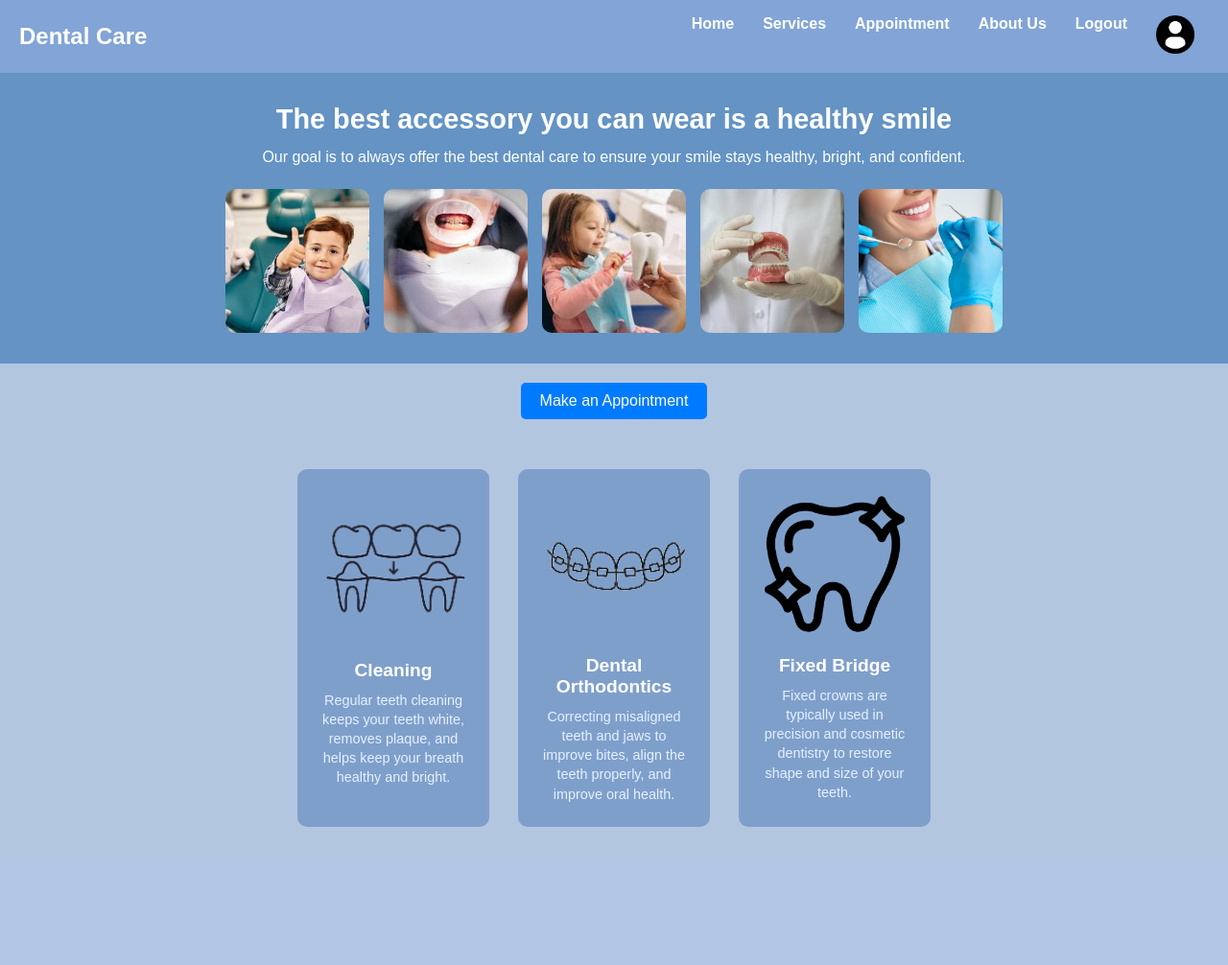
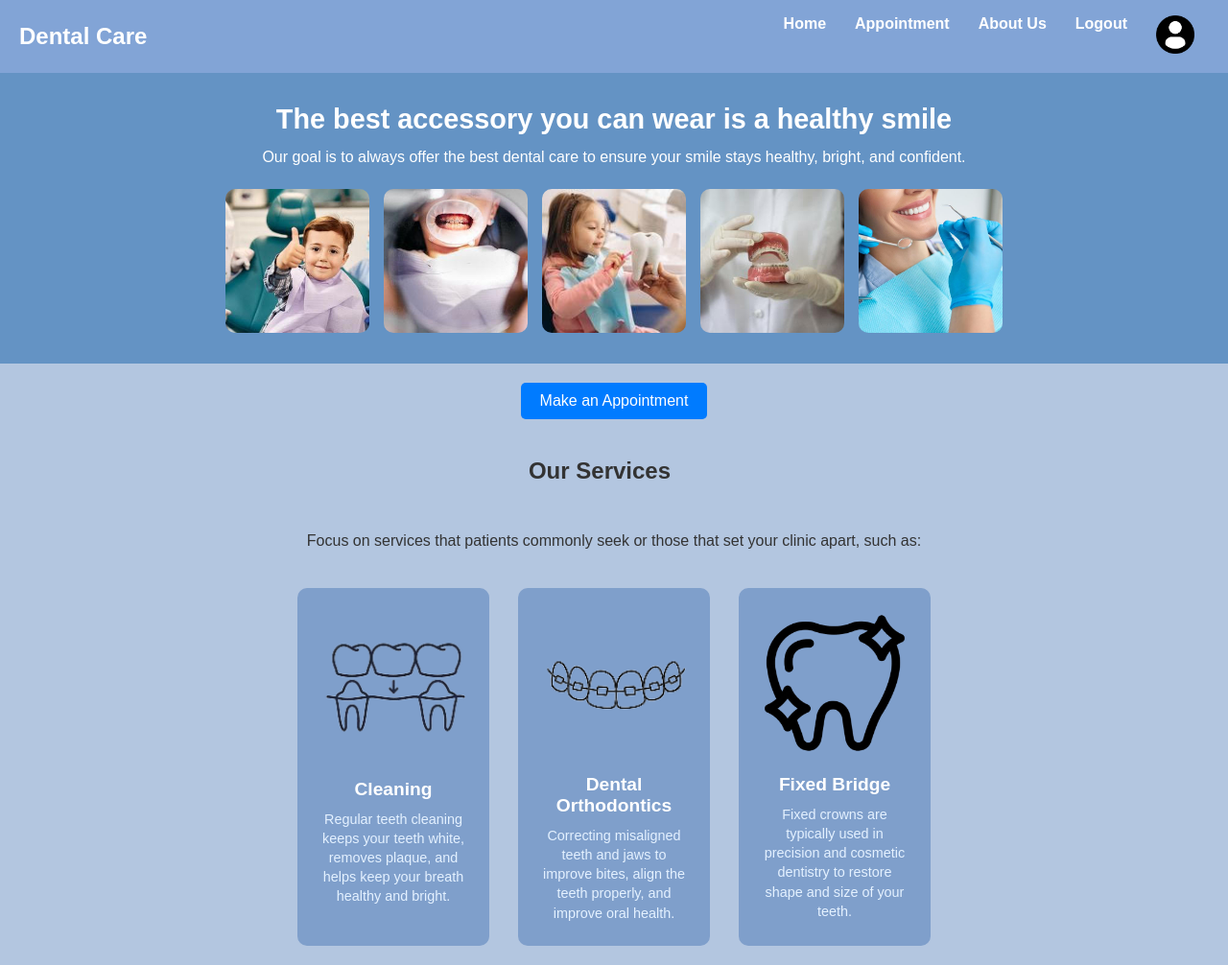
Before and after one commit to drew-b-07/Dental_Management_System, a PHP site: page /Finals-Dental-Clinic/dashboard/admin/home.php in a window 1280 px wide. Shown: the whole page at 96% size. Before the commit the page ends 862 px from the top, so only its background shows below. Run offline with PHP 8.4, Linux system fonts and the light colour scheme; a user stored in the database is signed in.

Commit message:
madaming changes

```diff
--- a/dashboard/admin/about.php
+++ b/dashboard/admin/about.php
@@ -23,7 +23,6 @@ if(!isset($_SESSION["adminSession"])) {
             </div>
             <ul>
                 <li><a href="./home.php">Home</a></li>
-                <li><a href="./service.php">Services</a></li>
                 <li><a href="./appointment.php">Appointment</a></li>
                 <li><a href="#" >About Us</a></li>
                 <li><a href="#" onclick="logout()">Logout</a></li>
--- a/dashboard/admin/appointment.php
+++ b/dashboard/admin/appointment.php
@@ -23,7 +23,6 @@ if(!isset($_SESSION["adminSession"])) {
             </div>
             <ul>
                 <li><a href="./home.php">Home</a></li>
-                <li><a href="./service.php">Services</a></li>
                 <li><a href="./appointment.php" class="active">Appointment</a></li>
                 <li><a href="./about.php">About Us</a></li>
                 <li><a href="#" onclick="logout()">Logout</a></li>
--- a/dashboard/admin/home.php
+++ b/dashboard/admin/home.php
@@ -23,7 +23,6 @@ if(!isset($_SESSION["adminSession"])) {
             </div>
             <ul>
                 <li><a href="#">Home</a></li>
-                <li><a href="service.php">Services</a></li>
                 <li><a href="appointment.php">Appointment</a></li> <!-- Changed Contact to Appointment -->
                 <li><a href="about.php">About Us</a></li>
                 <li><a href="#" onclick="logout()">Logout</a></li>
@@ -53,6 +52,14 @@ if(!isset($_SESSION["adminSession"])) {
         <button onclick="window.location.href='appointment.php'" class="appointment-button">Make an Appointment</button>
     </div>
 
+    <section class="services">
+    <h2>Our Services</h2><br>
+    </section>
+
+    <section class="services">
+    <p>Focus on services that patients commonly seek or those that set your clinic apart, such as:</p>
+    </section>
+
     <section class="services" id="services">
         <div class="service">
             <img src="../../src/img/column 1.png" alt="Cleaning Icon">
--- a/dashboard/admin/profile.php
+++ b/dashboard/admin/profile.php
@@ -43,11 +43,7 @@
                 <label>Age:</label>
                 <input type="number" name="age" required>
             </div>
-            <div class="form-group">
-                <label>Contact:</label>
-                <input type="text" name="contact" required>
-            </div>
-            <button type="submit" class="submit-button">Submit</button>
+            <button type="submit" class="submit-button">Edit Profile</button>
             <button type="button" onclick="window.location.href='home.php'" class="back-button">Back</button>
         </form>
     </div>
--- a/dashboard_user/user/home1.php
+++ /dev/null
@@ -1,5 +0,0 @@
-<?php
-
-echo "Hello World";
-
-?>
--- a/src/css/mainPage.css
+++ b/src/css/mainPage.css
@@ -116,7 +116,17 @@ header nav ul li a.active {
     display: flex;
     justify-content: center;
     gap: 30px;
-    padding: 2em;
+    padding: 20px;
+}
+
+.services h2 {
+    margin-bottom: 10px;
+
+}
+
+.services p {
+
+    margin-top: 0;
 }
 
 .service {
@@ -127,6 +137,7 @@ header nav ul li a.active {
     width: 200px;
     text-decoration: none;
 }
+
 
 .service img {
     width: 150px;
```
Also changed, not shown: src/css/profile.css (+5 -2 lines).
